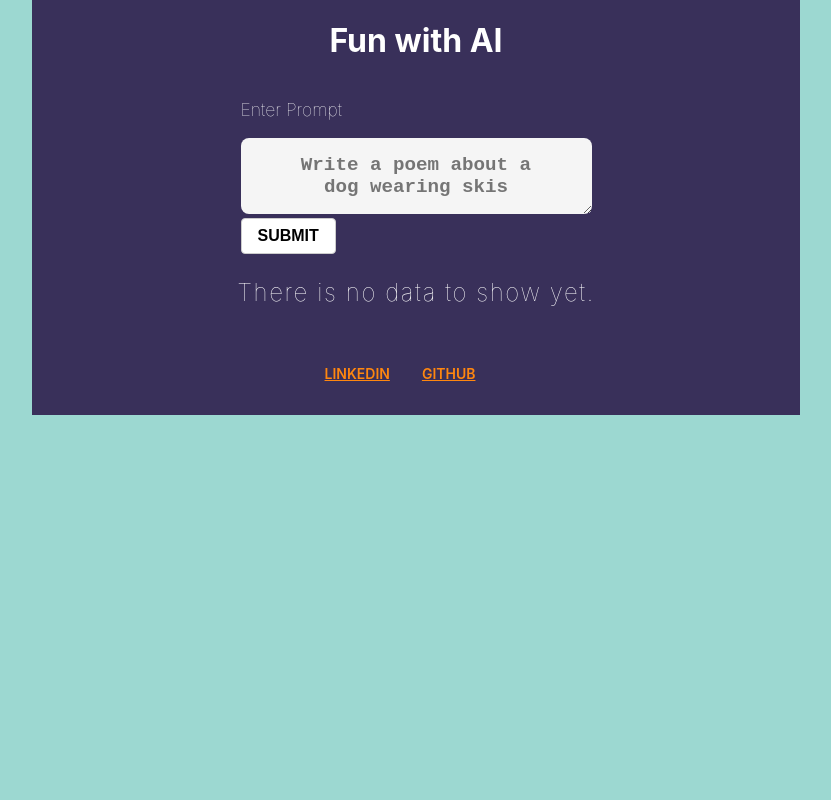
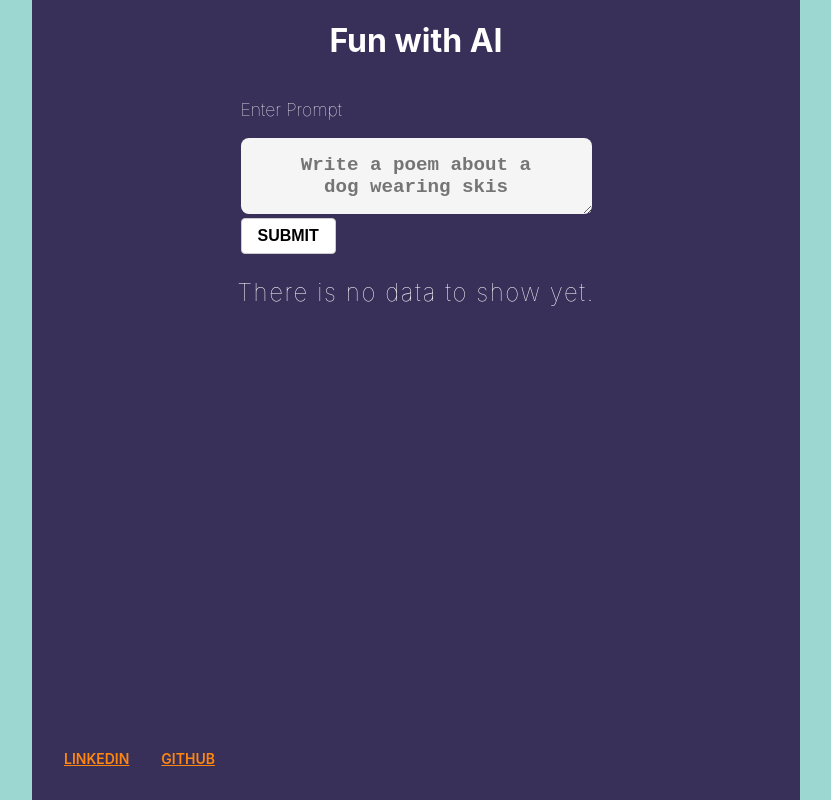
Before and after one commit to ugurkellecioglu/Fun-With-AI, a React (Create React App) app: page / in a window 1280 px wide. Shown: the whole page, without its empty margins (224-1055 px from the left). Built offline with nearby package versions, Linux system fonts and the light colour scheme.

Commit message:
container and footer ui change

```diff
--- a/src/Components/Container/container.module.scss
+++ b/src/Components/Container/container.module.scss
@@ -2,8 +2,10 @@
 .wrapper {
   width: 60vw;
   height: 100%;
+  min-height: 100vh;
   background-color: App.$space-cadet;
   display: flex;
   flex-direction: column;
   align-items: center;
+  position: relative;
 }
--- a/src/Components/Footer/footer.module.scss
+++ b/src/Components/Footer/footer.module.scss
@@ -1,6 +1,9 @@
 @use "../../App.scss" as App;
 .content {
   padding: 2rem;
+  position: absolute;
+  bottom: 0;
+  left: 0;
   ul {
     list-style: none;
     padding: 0;
```
